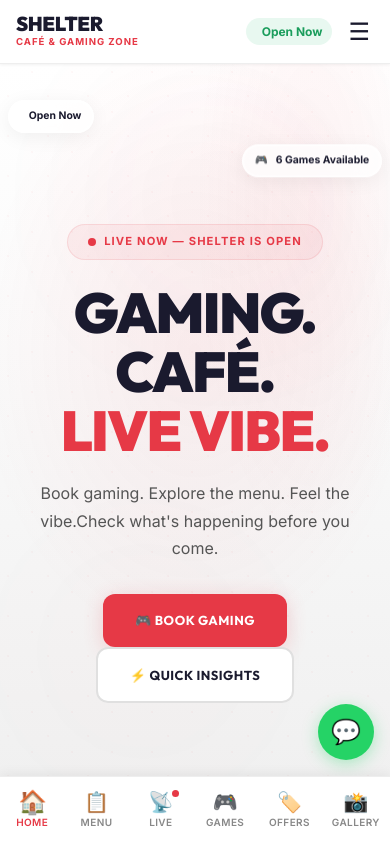
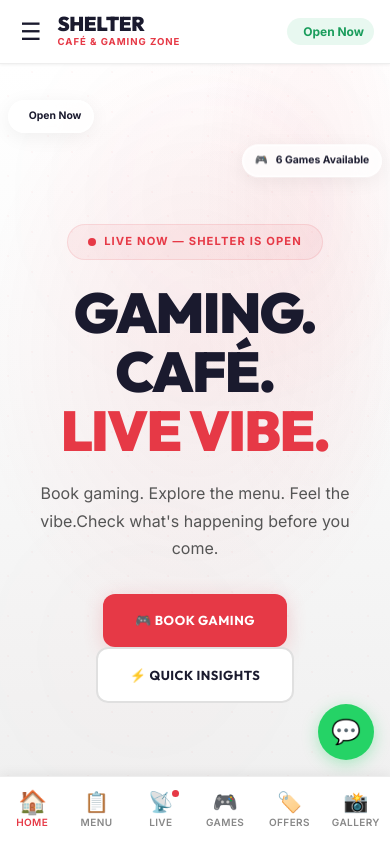
Before and after one commit to mokshjalalwani-dotcom/Shelter, a React (Vite) app: page / in a window 390 px wide. Shown: the top 844 px of the page. Built offline with nearby package versions, Linux system fonts and the light colour scheme.

Commit message:
style: move mobile hamburger menu to top left

```diff
--- a/src/components/Navbar.css
+++ b/src/components/Navbar.css
@@ -26,6 +26,7 @@
 .navbar-brand {
   display: flex;
   align-items: center;
+  gap: 12px;
 }
 
 .navbar-logo {
--- a/src/components/Navbar.jsx
+++ b/src/components/Navbar.jsx
@@ -10,6 +10,9 @@ export default function Navbar() {
       <nav className="navbar">
         <div className="navbar-container container">
           <div className="navbar-brand">
+            <button className="hamburger-btn" onClick={() => setIsMenuOpen(!isMenuOpen)}>
+              {isMenuOpen ? '✕' : '☰'}
+            </button>
             <Link to="/" className="navbar-logo" onClick={() => setIsMenuOpen(false)}>
               <span className="navbar-title">SHELTER</span>
               <span className="navbar-subtitle">CAFÉ & GAMING ZONE</span>
@@ -25,10 +28,6 @@ export default function Navbar() {
             <Link to="/booking" className="btn btn-primary btn-sm navbar-book-btn">
               Book Now
             </Link>
-
-            <button className="hamburger-btn" onClick={() => setIsMenuOpen(!isMenuOpen)}>
-              {isMenuOpen ? '✕' : '☰'}
-            </button>
           </div>
         </div>
       </nav>
```
